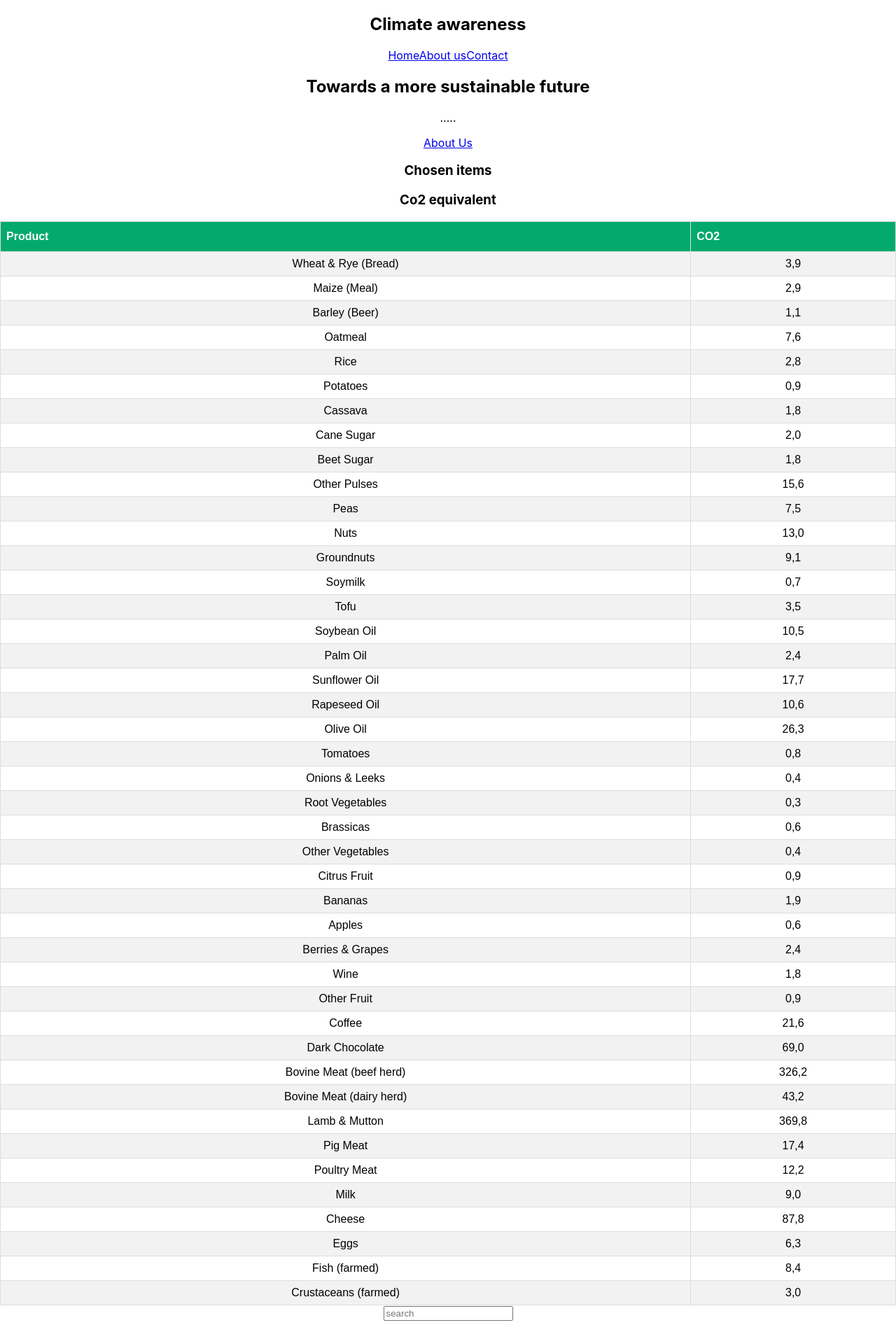
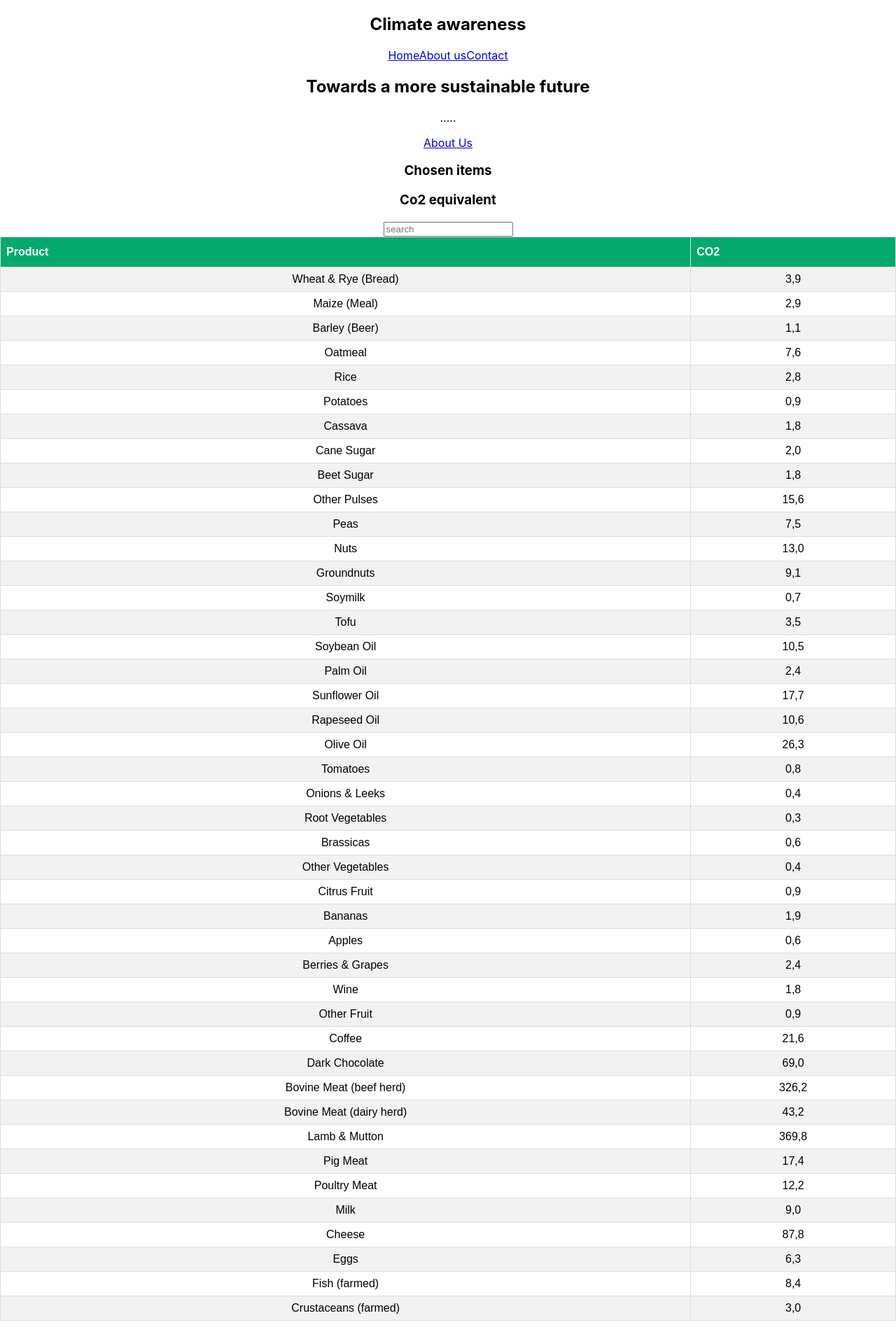
Before and after one commit to OhLawdHeCoding/Halo, a React (Create React App) app in the folder CO2_calculator/co2/: page / in a window 1280 px wide. Shown: the whole page at 70% size. Built offline with nearby package versions, Linux system fonts and the light colour scheme.

Commit message:
Flyttade searchbaren över listan

```diff
--- a/CO2_calculator/co2/src/App.js
+++ b/CO2_calculator/co2/src/App.js
@@ -12,6 +12,10 @@ function App() {
       <div className="homepagecontent">
         <Homepage />
       </div>
+      <input type="text" placeholder="search" onChange={(event) => {
+        setSearchTerm(event.target.value);
+      }
+      } />
       <table>
         <tr>
           <th>Product</th>
@@ -21,10 +25,6 @@ function App() {
           return <tr><td>{val.Product}</td><td>{val.MeanC02}</td></tr>
         })}
       </table>
-      <input type="text" placeholder="search" onChange={(event) => {
-        setSearchTerm(event.target.value);
-      }
-      } />
       {JSONDATA.map((key, val) => {
         return (
           <div className="Product" key={key}>
```
